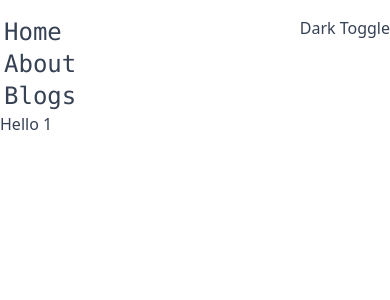
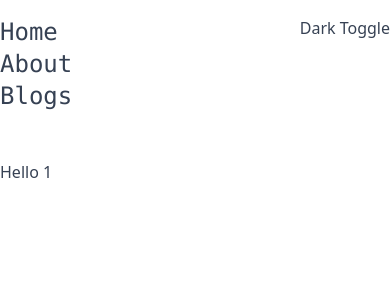
Before and after one commit to ChaChaCha777/my-mdx-blog, a Next.js app: page /blog/1 in a window 390 px wide. Shown: the top 300 px of the page. Built offline with nearby package versions, Linux system fonts and the light colour scheme.

Commit message:
margin, paddingの調整

```diff
--- a/app/layout.js
+++ b/app/layout.js
@@ -24,7 +24,7 @@ export default function RootLayout({ children }) {
         className={`${geistSans.variable} ${geistMono.variable} antialiased`}
       >
         <Header />
-        <main>
+        <main className="mt-12">
           {children}
         </main>
         <footer>
--- a/components/navigation.module.css
+++ b/components/navigation.module.css
@@ -1,5 +1,5 @@
 @reference "tailwindcss";
 
 .link {
-    @apply p-1 hover:bg-gray-200 hover:text-gray-700 text-2xl md:text-base
+    @apply md:p-1 hover:bg-gray-200 hover:text-gray-700 text-2xl md:text-base
 }
```
